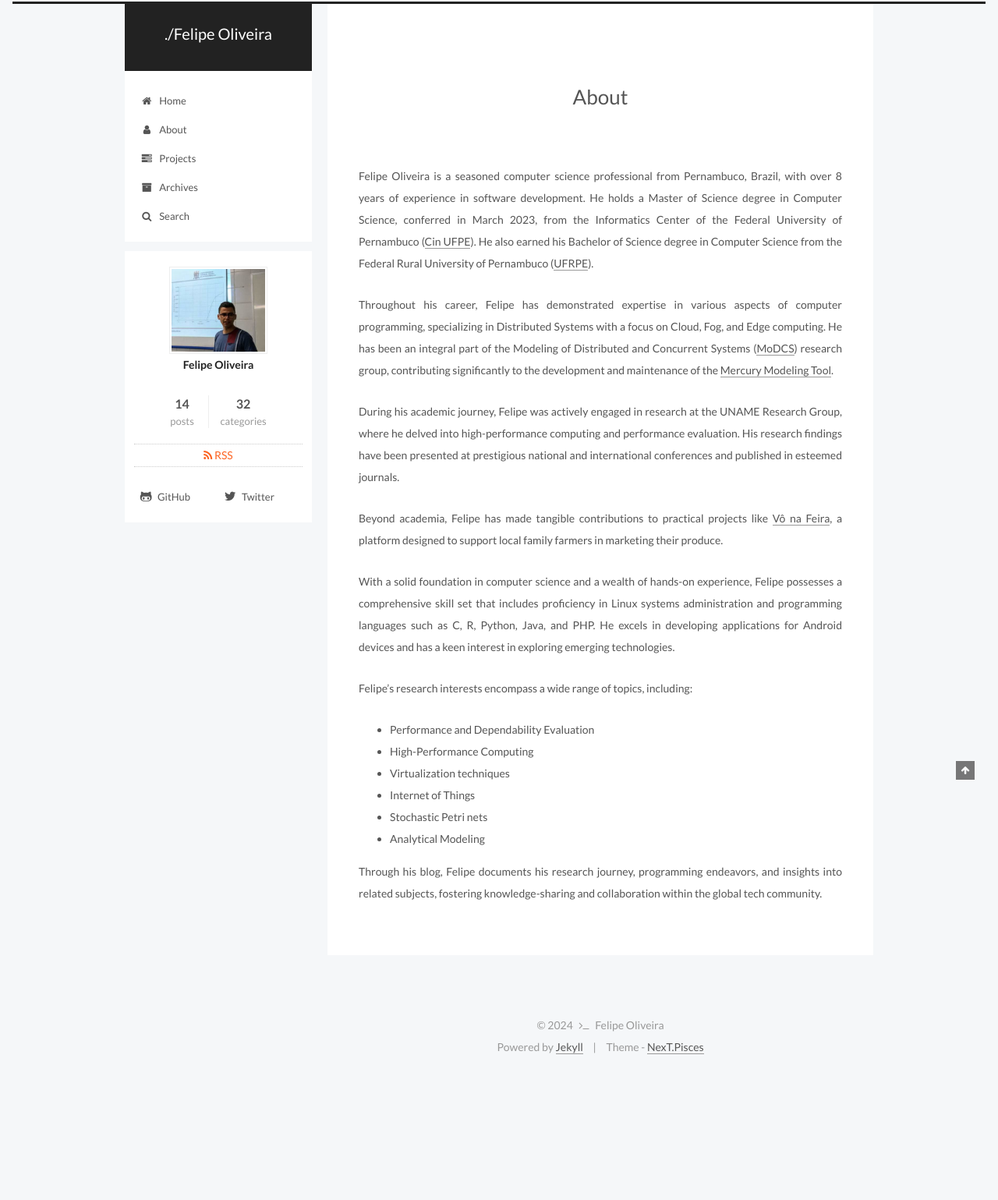
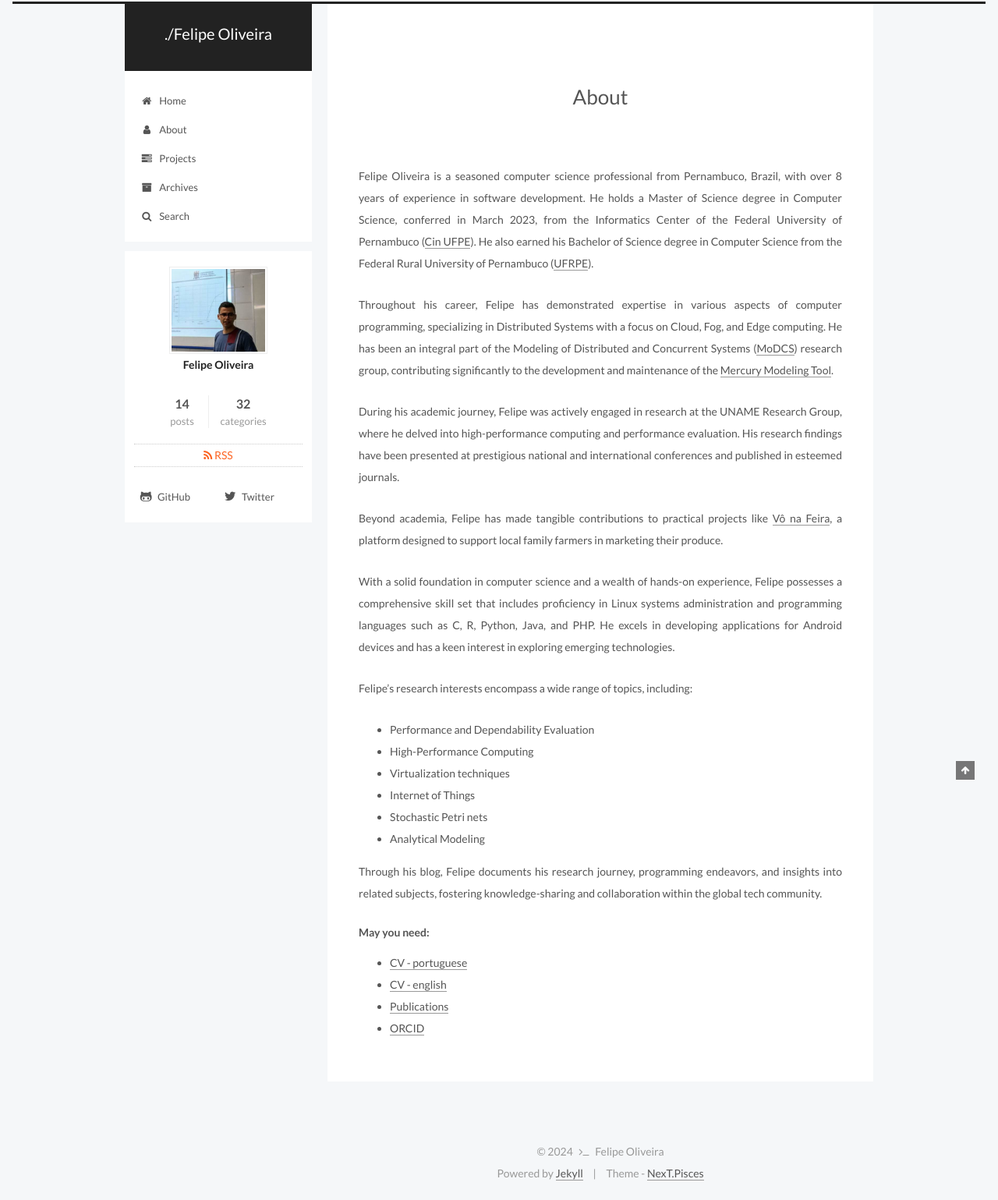
Before and after one commit to fdoliv/fdoliv.github.io, a Jekyll site: the page built from about/index.md, in a window 1280 px wide. Shown: the whole page at 78% size. Built offline with Jekyll 4.4.1, drawn with Linux system fonts in a browser that asks for light colours; before the commit the page ends 1377 px from its top, so only the background shows below that.

Commit message:
update about

```diff
--- a/about/index.md
+++ b/about/index.md
@@ -31,10 +31,10 @@ Felipe's research interests encompass a wide range of topics, including:
 
 Through his blog, Felipe documents his research journey, programming endeavors, and insights into related subjects, fostering knowledge-sharing and collaboration within the global tech community.
 
-<!--
+
 ##### May you need:
 
 - [CV - portuguese](http://lattes.cnpq.br/5171703682108065){:target="_blank"}
 - [CV - english](http://buscatextual.cnpq.br/buscatextual/visualizacv.do?id=K4338903Z2&idiomaExibicao=2){:target="_blank"}
 - [Publications](https://scholar.google.com/citations?user=HQJPq-8AAAAJ&hl=en){:target="_blank"}
--->
+- [ORCID](https://orcid.org/0000-0002-0282-6717)
```
